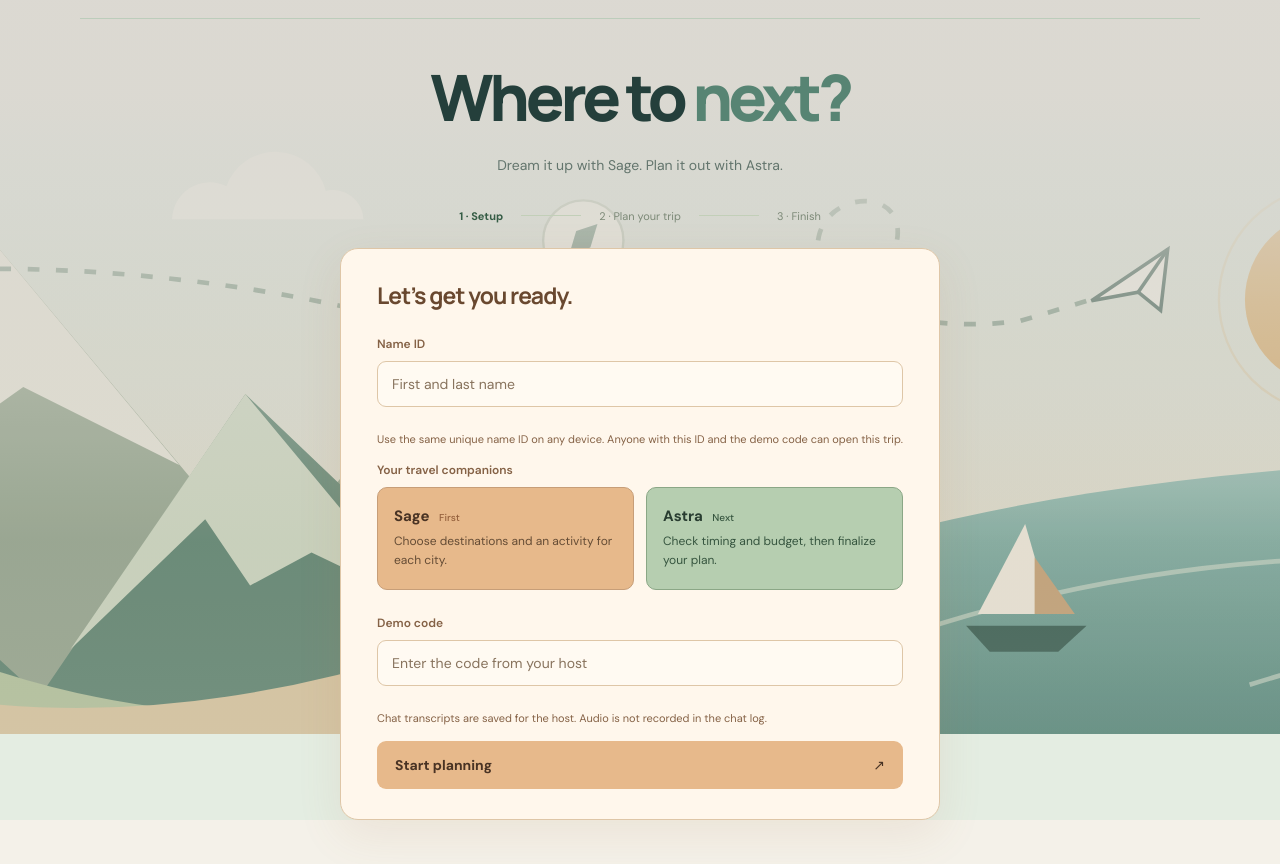
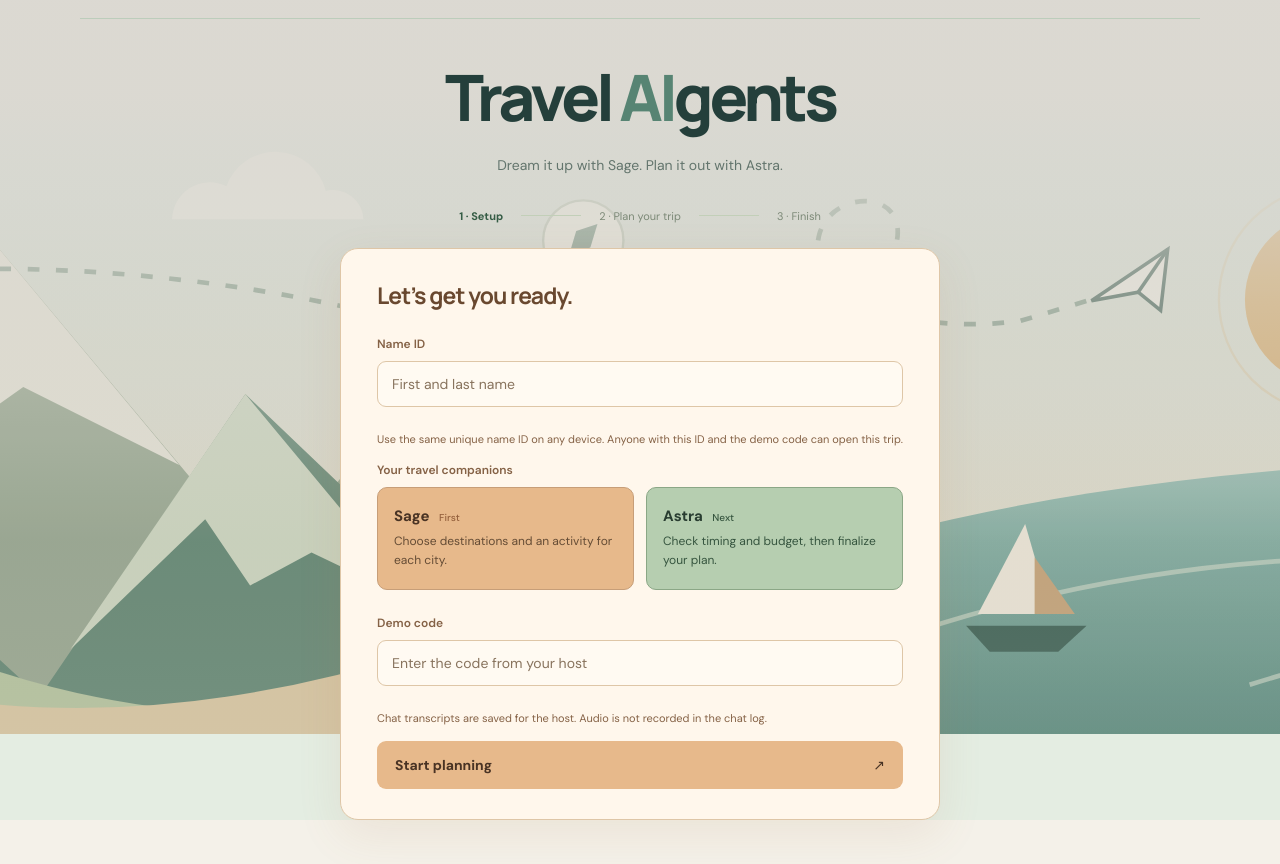
Before and after one commit to jimjamms/voice-agents-web, a plain HTML site: page docs/index.html in a window 1280 px wide. Shown: the part 66-930 px from the top of the page. Drawn offline with Linux system fonts and the light colour scheme.

Commit message:
changed title again again

```diff
--- a/docs/index.html
+++ b/docs/index.html
@@ -4,7 +4,7 @@
   <meta charset="utf-8">
   <meta name="viewport" content="width=device-width,initial-scale=1,viewport-fit=cover">
   <meta name="theme-color" content="#f4f1e9">
-  <title>Travel AIgents — Plan your next trip</title>
+  <title>Sage &amp; Astra — Plan your next trip</title>
   <meta name="description" content="Plan your next trip with Sage for ideas and Astra for practical itineraries.">
   <link rel="stylesheet" href="styles.css?v=travel-background-4">
   <link rel="stylesheet" href="notes.css?v=resizable-notes-5">
@@ -39,7 +39,7 @@
   <div class="shell">
     <header class="topbar"><div class="brand"><span class="brand-mark" aria-hidden="true"><svg viewBox="0 0 24 24" width="24" height="24" fill="none" stroke="currentColor" stroke-width="1.5"><path d="m21 3-7 18-4-7-7-4 18-7Z"/><path d="m10 14 6-6"/></svg></span> Travel AIgents</div></header>
     <main>
-      <section class="intro"><h1>Where to <em>next?</em></h1><p>Dream it up with Sage. Plan it out with Astra.</p></section>
+      <section class="intro"><h1>Travel <em>AI</em>gents</h1><p>Dream it up with Sage. Plan it out with Astra.</p></section>
 
       <nav class="stage-progress" aria-label="Planning stages"><span id="setup-step" class="active" aria-current="step">1 · Setup</span><span class="stage-line" aria-hidden="true"></span><span id="planning-step">2 · Plan your trip</span><span class="stage-line" aria-hidden="true"></span><span id="review-step">3 · Finish</span></nav>
       <section id="setup-stage" aria-labelledby="setup-heading">
```
